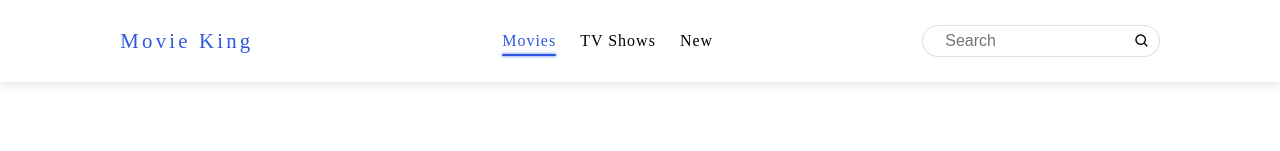
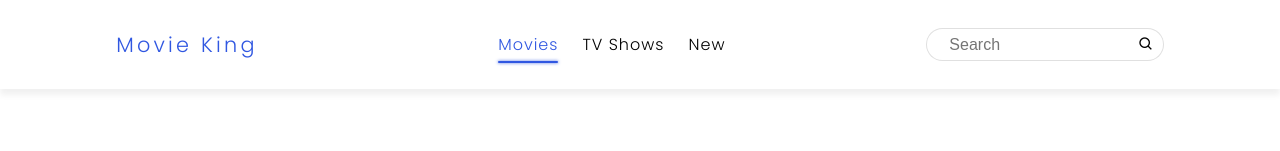
Before and after one commit to woratat/React_Project, a React (Create React App) app in the folder client/: page / in a window 1280 px wide. Shown: the top 151 px of the page. Built offline with nearby package versions, Linux system fonts and the light colour scheme; no server answers.

Commit message:
update front

```diff
--- a/client/src/App.js
+++ b/client/src/App.js
@@ -8,7 +8,7 @@
   return (
     <Router>
       <Switch>
-        <Route exact path="/" component={Home} sensitive strict />
+        <Route exact path="/" component={Home} sensitive strict  />
       </Switch>
     </Router>
   );
--- a/client/src/index.css
+++ b/client/src/index.css
@@ -1,7 +1,8 @@
-@import url('https://fonts.googleapis.com/css2?family=Poppins:wght@300&display=swap');
+@import url('https://fonts.googleapis.com/css2?family=Poppins:wght@200;300&display=swap');
+
 body {
   margin: 0;
-  font-family: 'Taviraj', serif;
+  font-family: 'Poppins', sans-serif;
   -webkit-font-smoothing: antialiased;
   -moz-osx-font-smoothing: grayscale;
 }
```
